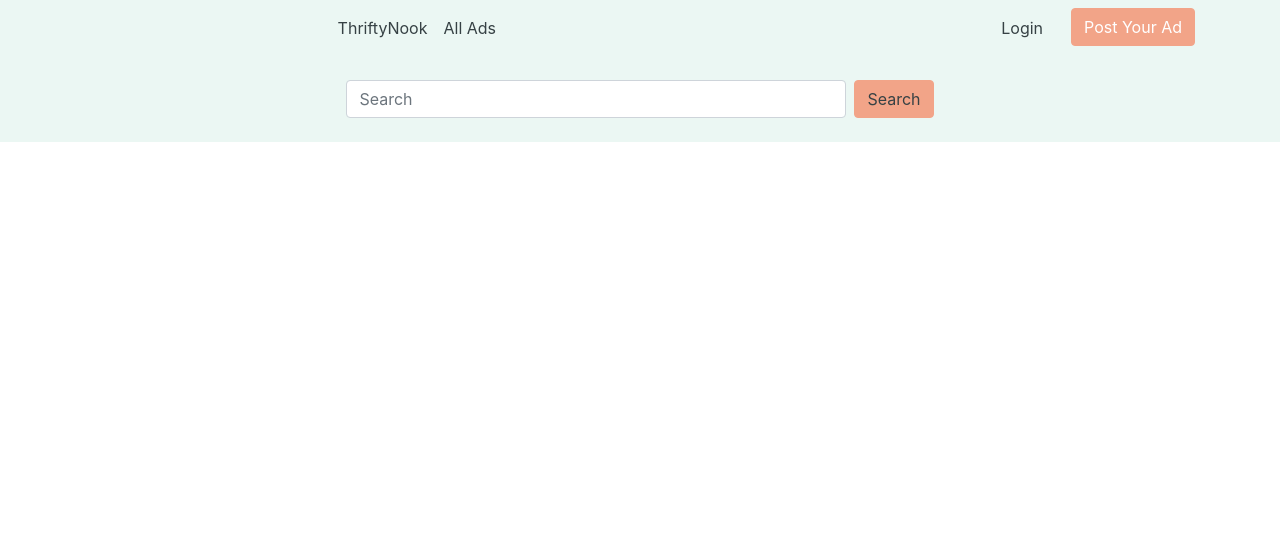
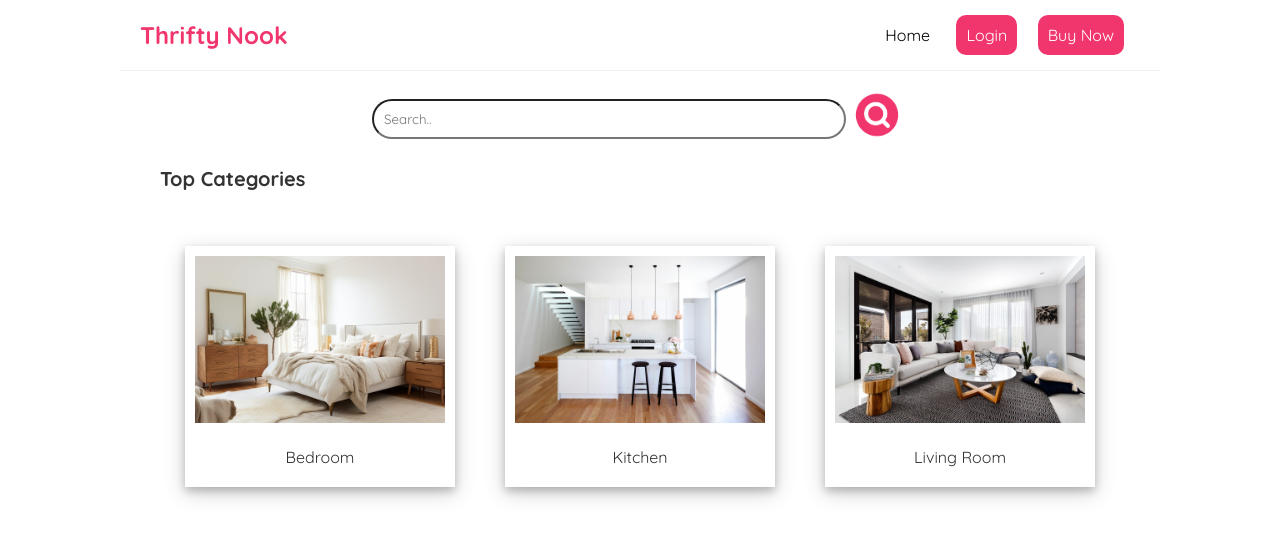
Before and after one commit to AshiiiGA/ThriftyNook, a Node project: template views/index.ejs in a window 1280 px wide. Shown: the top 541 px of the page. Run offline with Node 20 templates, Linux system fonts and the light colour scheme; the template is opened without the code that fills it, so the values that code supplies are empty; some libraries are stand-ins or nearby versions.

Commit message:
[Design][Task10] Create Home/Landing page - 1

```diff
--- /dev/null
+++ b/public/css/home.css
@@ -0,0 +1,71 @@
+@import url('https://fonts.googleapis.com/css2?family=Quicksand:wght@300;400;500;600;700&display=swap');
+
+/* base styles */
+* {
+  margin: 0;
+  font-family: "Quicksand";
+  color: #333;
+}
+.navbar {
+  padding: 20px;
+  display: flex;
+  align-items: center;
+  max-width: 1000px;
+  margin: 0 auto;
+  border-bottom: 1px solid #f2f2f2;
+}
+.navbar h1 {
+  color: #f1356d;
+}
+.navbar .links {
+  margin-left: auto;
+}
+.navbar a {
+  margin-right: 16px;
+  text-decoration: none;
+  padding: 6px;
+}
+.navbar a:hover {
+  color: #f1356d;
+}
+.content {
+  max-width: 600px;
+  margin: 40px auto;
+  padding: 20px;
+}
+
+.container {
+    padding: 20px;
+    align-items: center;
+    max-width: 1000px;
+    margin: 0 auto;
+    justify-content: center;
+}
+
+.searchbar {
+    display: flex;
+    justify-content: center;
+}
+
+div.polaroid {
+  width: 400px;
+  height: fit-content;
+  background-color: white;
+  box-shadow: 0 4px 8px 0 rgba(0, 0, 0, 0.2), 0 6px 20px 0 rgba(0, 0, 0, 0.19);
+  margin-bottom: 25px;
+  margin: 25px;
+}
+
+div.category-items {
+  text-align: center;
+  padding: 10px 20px;
+}
+
+.item-image:hover {
+  opacity: 0.3;
+}
+
+a {
+  text-decoration: none;
+  color: black;
+}
--- /dev/null
+++ b/views/home.ejs
@@ -0,0 +1 @@
+<%- include('layouts/header') %>
--- a/views/index.ejs
+++ b/views/index.ejs
@@ -1,3 +1,6 @@
 <%- include('layouts/header') %>
-<%- include('layouts/searchbar') %>
+<div class="container">
+    <%- include('layouts/searchbar') %>
+    <%- include('layouts/homePageCategories') %>
+</div>
 <%- include('layouts/footer') %>
--- a/views/layouts/header.ejs
+++ b/views/layouts/header.ejs
@@ -2,44 +2,24 @@
 <html lang="en">
 
 <head>
-    <meta charset="UTF-8" />
-    <meta name="viewport" content="width=device-width, initial-scale=1, shrink-to-fit=no" />
-    <meta name="viewport" content="width=device-width, initial-scale=1.0" />
-    <title>
-        <%= title %>
-    </title>
-    <link rel="stylesheet" type="text/css" href="/css/style.css" />
-    <link rel="stylesheet" href="https://cdn.jsdelivr.net/npm/bootstrap@4.1.3/dist/css/bootstrap.min.css"
-        integrity="sha384-MCw98/SFnGE8fJT3GXwEOngsV7Zt27NXFoaoApmYm81iuXoPkFOJwJ8ERdknLPMO" crossorigin="anonymous" />
+  <meta charset="UTF-8">
+  <meta name="viewport" content="width=device-width, initial-scale=1.0">
+  <link rel="stylesheet" type="text/css" href="/css/home.css" />
+  <title>Thrifty Nook | Home</title>
 </head>
 
 <body>
-    <nav class="navbar navbar-dark bg-dark navbar-expand-lg">
-        <div class="container">
-            <!-- Centered items -->
-            <ul class="navbar-nav mx-auto">
-                <li class="nav-item active">
-                    <a class="nav-link" href="#">ThriftyNook</a>
-                </li>
-                <li class="nav-item">
-                    <a class="nav-link" href="#">All Ads</a>
-                </li>
-            </ul>
-
-            <!-- Right-aligned items -->
-            <div class="navbar-nav ml-auto">
-                <li class="nav-item">
-                    <a class="nav-link login-link" href="#">Login</a>
-                </li>
-                <li class="nav-item">
-                    <button type="button" class="btn btn-primary custom-btn" data-toggle="button" aria-pressed="false"
-                        autocomplete="off">
-                        Post Your Ad
-                    </button>
-                </li>
-            </div>
-        </div>
-    </nav>
-</body>
-
-</html>
+  <nav class="navbar">
+    <h1>Thrifty Nook</h1>
+    <div class="links">
+      <a href="/">Home</a>
+      <a href="/create" style="color: white;
+      background-color: #f1356d;
+      border-radius: 10px; padding: 10px;">Login</a>
+      <a href="payment" style="color: white;
+        background-color: #f1356d;
+        border-radius: 10px; padding: 10px;">
+        Buy Now
+      </a>
+    </div>
+  </nav>
--- /dev/null
+++ b/views/layouts/homePageCategories.ejs
@@ -0,0 +1,33 @@
+<div class="categories">
+    <h1 style="font-size: 20px; padding: 20px;">Top Categories</h1>
+    <div class="category-items" style="display: flex; justify-content: space-between;">
+        <a href="/bedroom"></a>
+        <div class="polaroid">
+            <a href="/bedroom">
+                <img class="item-image" src="./images/bedroom1.jpg" alt="5 Terre" style="width:250px; margin-top: 10px;" >
+                <div class="container">
+                    <p>Bedroom</p>
+                </div>
+            </a>
+        </div>
+        <div class="polaroid">
+            <a href="/kitchen">
+                <img class="item-image" src="./images/kitchen.jpg" alt="5 Terre" style="width:250px; margin-top: 10px;">
+                <div class="container">
+                    <p>Kitchen</p>
+                </div>
+            </a>
+        </div>
+        <div class="polaroid">
+            <a href="/living">
+                <img class="item-image" src="./images/living1.jpg" alt="5 Terre" style="width:250px; margin-top: 10px;">
+                <div class="container">
+                    <p>Living Room</p>
+                </div>
+            </a>
+        </div>
+        <!-- <button type="submit" style="padding: 30px; border-radius: 0px; width: 200px;">
+        <button type="submit" style="padding: 30px; border-radius: 0px; width: 200px;">
+        <button type="submit" style="padding: 30px; border-radius: 0px; width: 200px;">  -->
+    </div>
+</div>
--- a/views/layouts/searchbar.ejs
+++ b/views/layouts/searchbar.ejs
@@ -1,9 +1,12 @@
-<nav class="navbar navbar-light bg-light">
-    <div class="container"> <!-- Add a container to center the content -->
-      <!-- Add margin to the form -->
-      <form class="form-inline mx-auto mt-3 mb-3"> <!-- Center the form and add space -->
-        <input class="form-control custom-search-box mr-sm-2" type="search" placeholder="Search" aria-label="Search">
-        <button class="btn btn-outline-success my-2 my-sm-0" type="submit">Search</button>
-      </form>
-    </div>
-  </nav>
+<div class="searchbar">
+  <form style="display: flex;
+  align-items: center;">
+      <input type="text" placeholder="Search.." name="search" style="padding: 10px; border-radius: 20px; width: 450px;">
+      <button type="submit" style="border: none;
+      cursor: pointer;
+      appearance: none;
+      background-color: inherit;">
+          <img src="../images/search.png" style="width: 50px; height: 50px;">
+      </button>
+    </form>
+</div>
```
Also changed, not shown: public/images/bedroom1.jpg (added), public/images/card_img.png (added), public/images/kitchen.jpg (added), public/images/living1.jpg (added), public/images/search.png (added), views/layouts/header.js (added), 1 other file.
